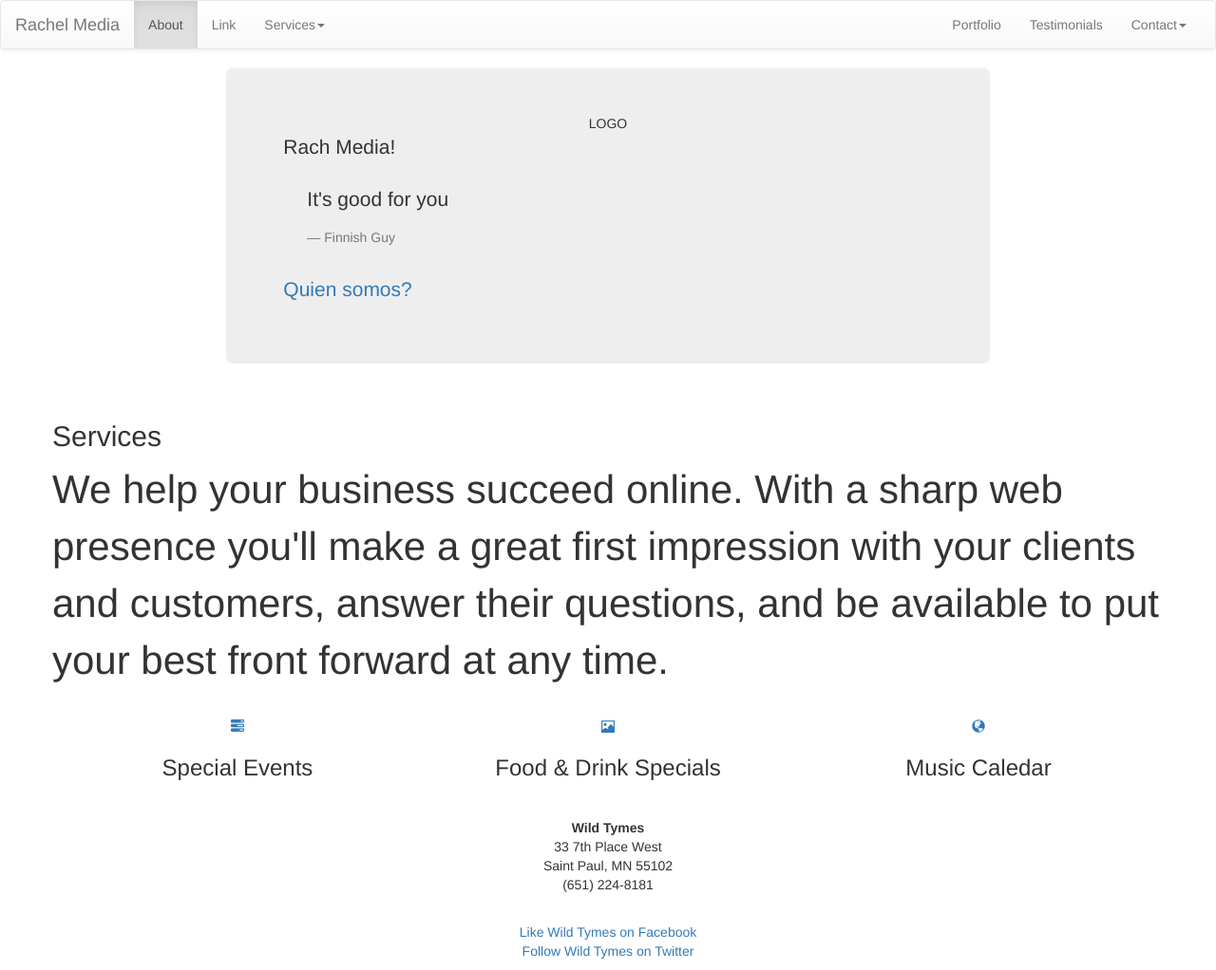
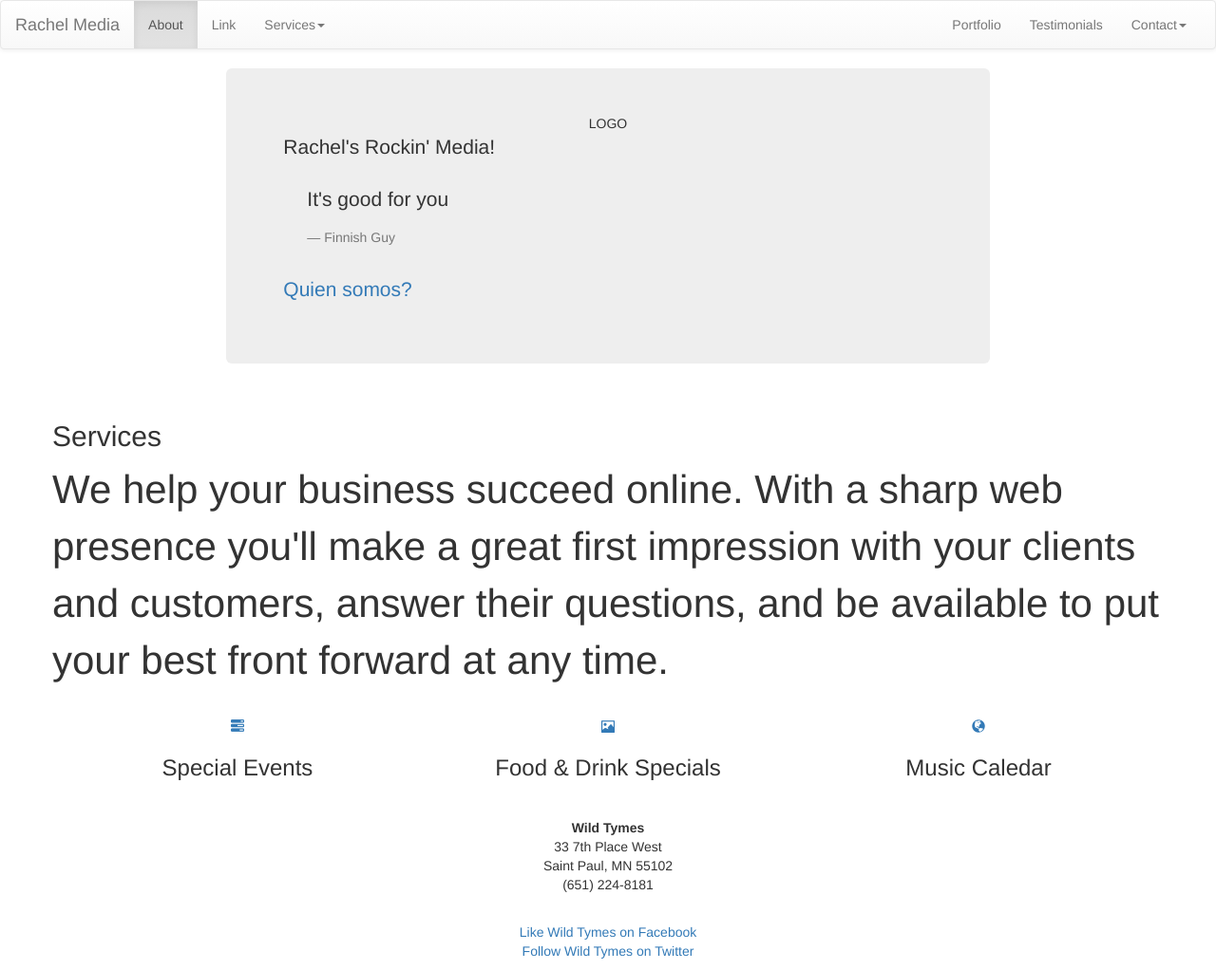
Before and after one commit to ryan258/rachel, a Jekyll site: the page built from index.html, in a window 1280 px wide. Shown: the whole page at 95% size. Built offline with Jekyll 4.4.1, drawn with Linux system fonts in a browser that asks for light colours; nearby versions of some CDN libraries; Markdown is read by kramdown in place of the engine named in the settings.

Commit message:
Rachel's Rockin' Media

```diff
--- a/_layouts/default.html
+++ b/_layouts/default.html
@@ -4,7 +4,7 @@
     <meta charset="utf-8">
     <meta http-equiv="X-UA-Compatible" content="IE=edge">
     <meta name="viewport" content="width=device-width, initial-scale=1">
-    <title>Wild Tymes</title>
+    <title>Rachel's Rockin' Media</title>
 
 	<!-- Bootstrap CSS-->
 	<link rel="stylesheet" href="https://maxcdn.bootstrapcdn.com/bootstrap/3.3.2/css/bootstrap.min.css">
--- a/index.html
+++ b/index.html
@@ -7,7 +7,7 @@
 			<div class="col-md-8 col-md-offset-2">
 				<div class="jumbotron">
 					<div class="logo-v text-center">LOGO</div>
-					<p>Rach Media!</p>
+					<p>Rachel's Rockin' Media!</p>
 					<blockquote>
 						<p>It's good for you</p>
 						<footer>Finnish Guy</footer>
```
